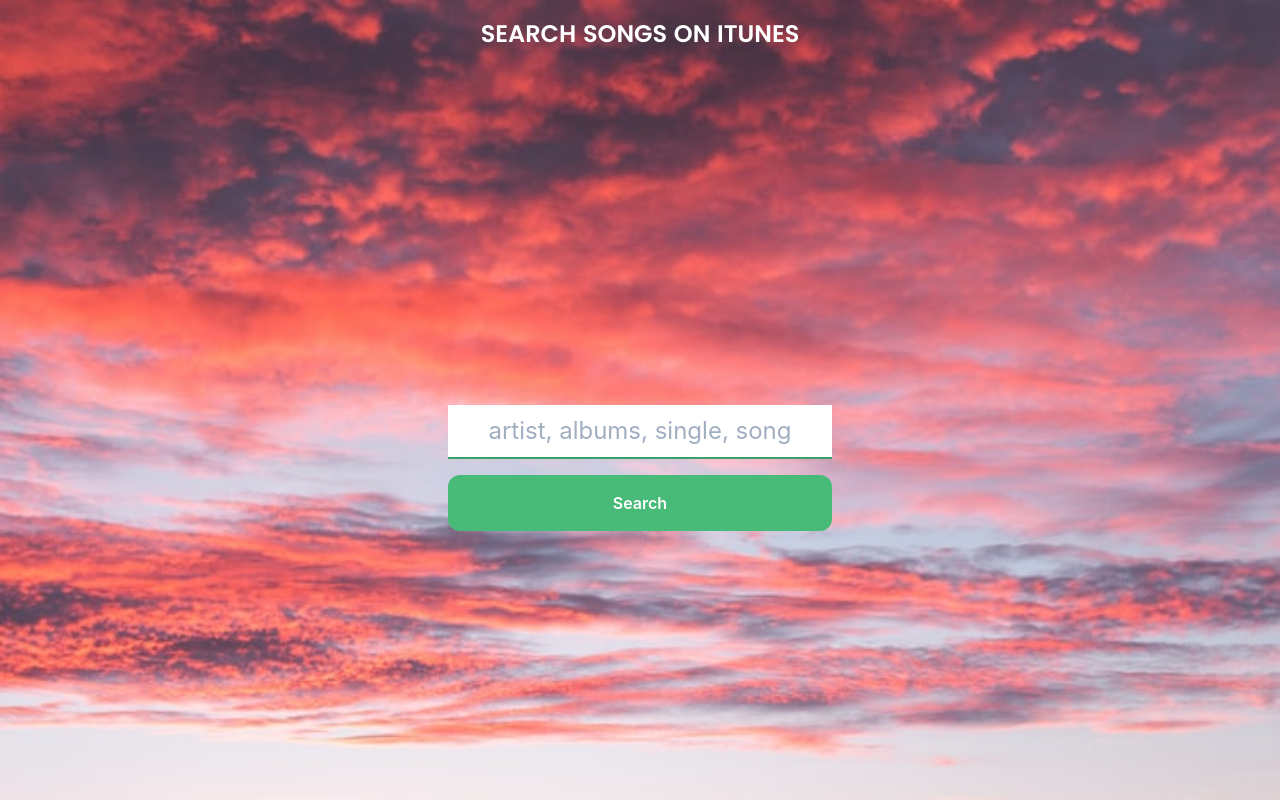
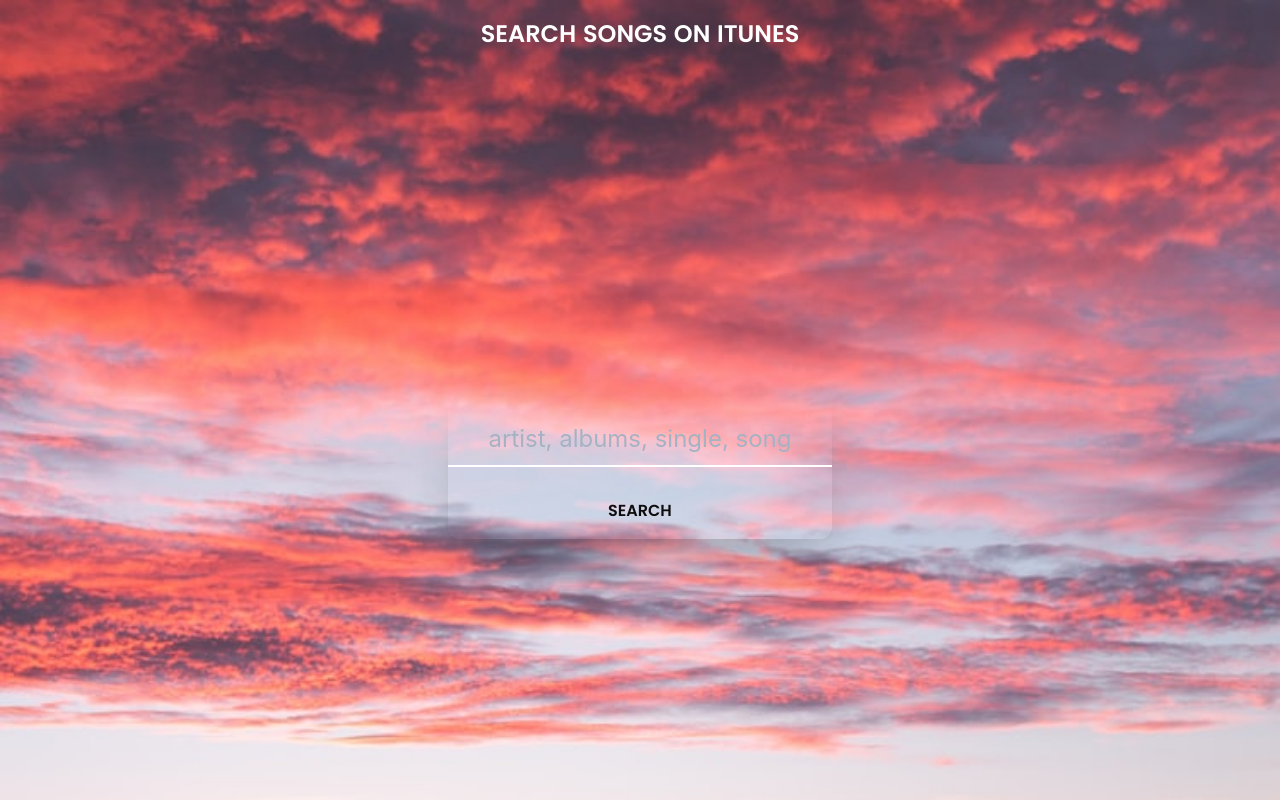
Before and after one commit to ashalfarhan/itunes-search, a Nuxt app: page / in a window 1280 px wide. Built offline with nearby package versions, Linux system fonts and the light colour scheme.

Commit message:
fix some styling

```diff
--- a/pages/index.vue
+++ b/pages/index.vue
@@ -1,18 +1,18 @@
 <template>
-  <div class="w-screen h-screen">
+  <div class="h-full">
     <div class="w-11/12 mx-auto flex items-center justify-center h-full">
       <form
-        class="w-full flex justify-center max-w-sm mx-auto items-stretch flex-col"
+        class="form pt-4 relative shadow-2xl rounded-xl w-full flex justify-center max-w-sm mx-auto items-stretch flex-col"
         @submit.prevent="handleSubmit"
       >
         <input
           type="text"
           placeholder="artist, albums, single, song"
           v-model="userInput"
-          class="focus:outline-none py-2 border-b-2 text-2xl border-green-600 text-center"
+          class="focus:outline-none py-2 border-b-2 text-2xl bg-transparent text-white border-white text-center"
         />
         <input
-          class="py-4 px-2 cursor-pointer bg-green-500 text-white font-semibold rounded-xl mt-4"
+          class="py-4 font-poppins uppercase px-2 cursor-pointer bg-transparent font-semibold rounded-xl mt-4"
           type="submit"
           value="Search"
         />
@@ -42,3 +42,18 @@ export default Vue.extend({
   }
 });
 </script>
+
+<style scoped>
+.form::after {
+  content: "";
+  border-radius: 10px;
+  background: inherit;
+  position: absolute;
+  left: -10px;
+  right: 0;
+  top: -10px;
+  bottom: 0;
+  box-shadow: inset 0 200px 200px 200px rgba(255, 255, 255, 0.05);
+  filter: blur(5px);
+}
+</style>
```
